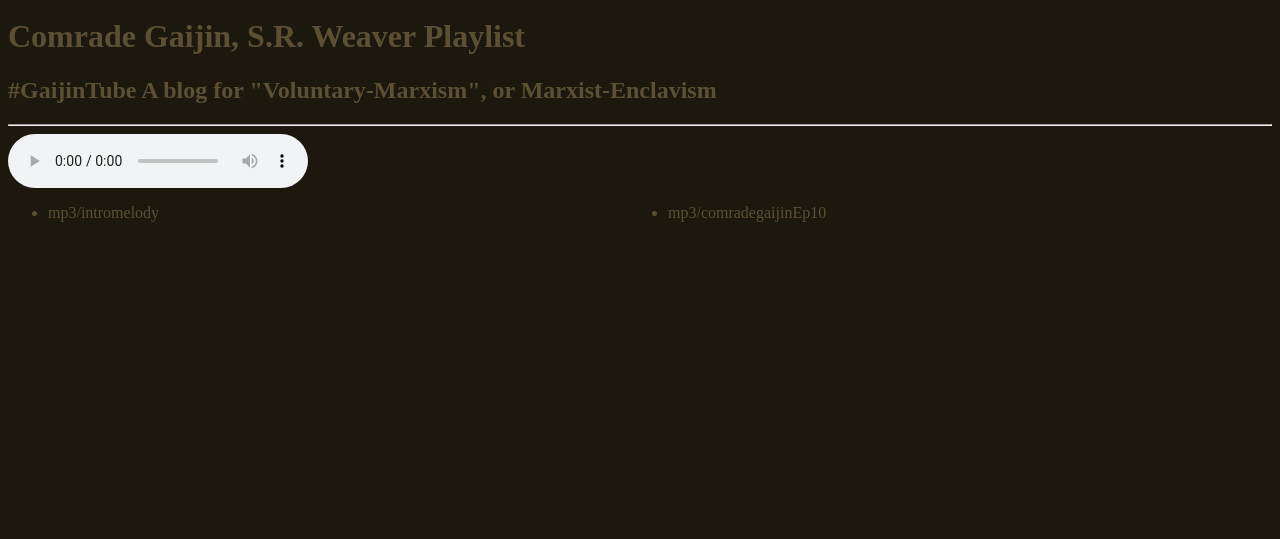
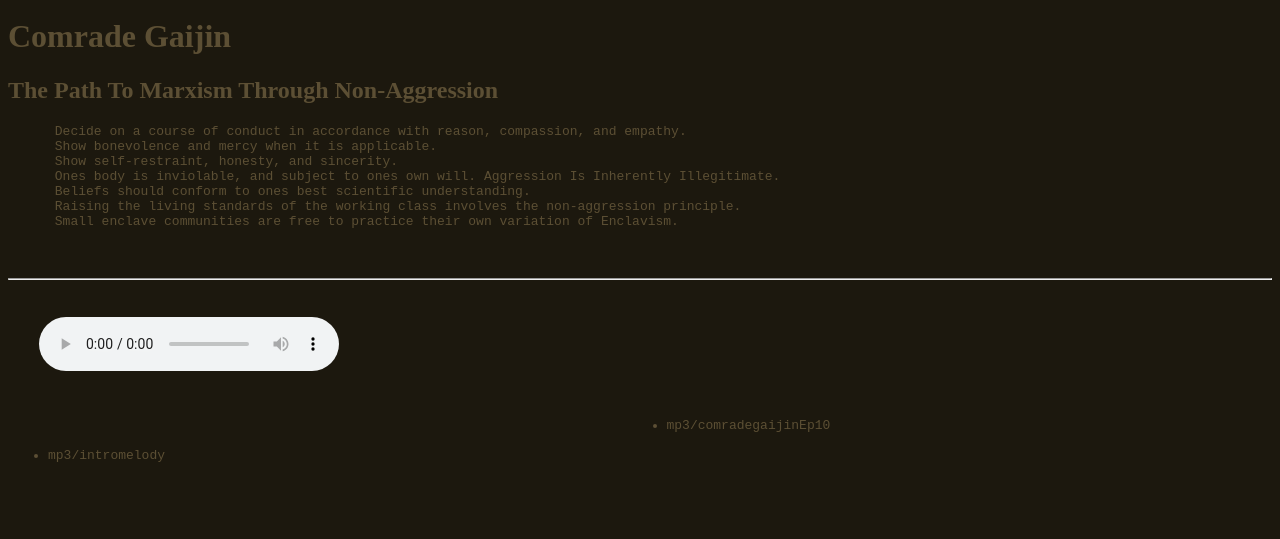
Before and after one commit to LWFlouisa/BushidoSatanism, a plain HTML site: page index.html in a window 1280 px wide. Shown: the part 324-863 px from the top of the page. Before the commit the page ends 800 px from the top, so only its background shows below. Drawn offline with Linux system fonts and the light colour scheme.

Commit message:
Update index.html

```diff
--- a/index.html
+++ b/index.html
@@ -56,8 +56,17 @@ li.playing { font-weight: bold; }
 <body onload="init()">
   <div>
     <center><img src="https://raw.githubusercontent.com/LWFlouisa/ComradeGaijinCaste/main/images/92617794-70e0d94ff72aae512738143b35769e1c_p0_master1200.jpg" width="33%"></center>
-    <h1>Comrade Gaijin, S.R. Weaver Playlist</h1>
-    <h2>#GaijinTube A blog for "Voluntary-Marxism", or Marxist-Enclavism</h2>
+    <h1>Comrade Gaijin</h1>
+    <h2>The Path To Marxism Through Non-Aggression</h2>
+    <pre>
+      Decide on a course of conduct in accordance with reason, compassion, and empathy.
+      Show bonevolence and mercy when it is applicable.
+      Show self-restraint, honesty, and sincerity.
+      Ones body is inviolable, and subject to ones own will. Aggression Is Inherently Illegitimate.
+      Beliefs should conform to ones best scientific understanding.
+      Raising the living standards of the working class involves the non-aggression principle.
+      Small enclave communities are free to practice their own variation of Enclavism.
+    <pre>
     <hr/>
 
     <audio id="audio" controls="controls" onerror="alert('Could not play MP3 audio file ' + this.src + '!');" onended="skip()">HTML5 MP3 audio required (Chrome, Safari, IE 9?)</audio>
@@ -68,4 +77,4 @@ li.playing { font-weight: bold; }
     </ul>
   </div>
 </body>
-</html
+</html>
```
